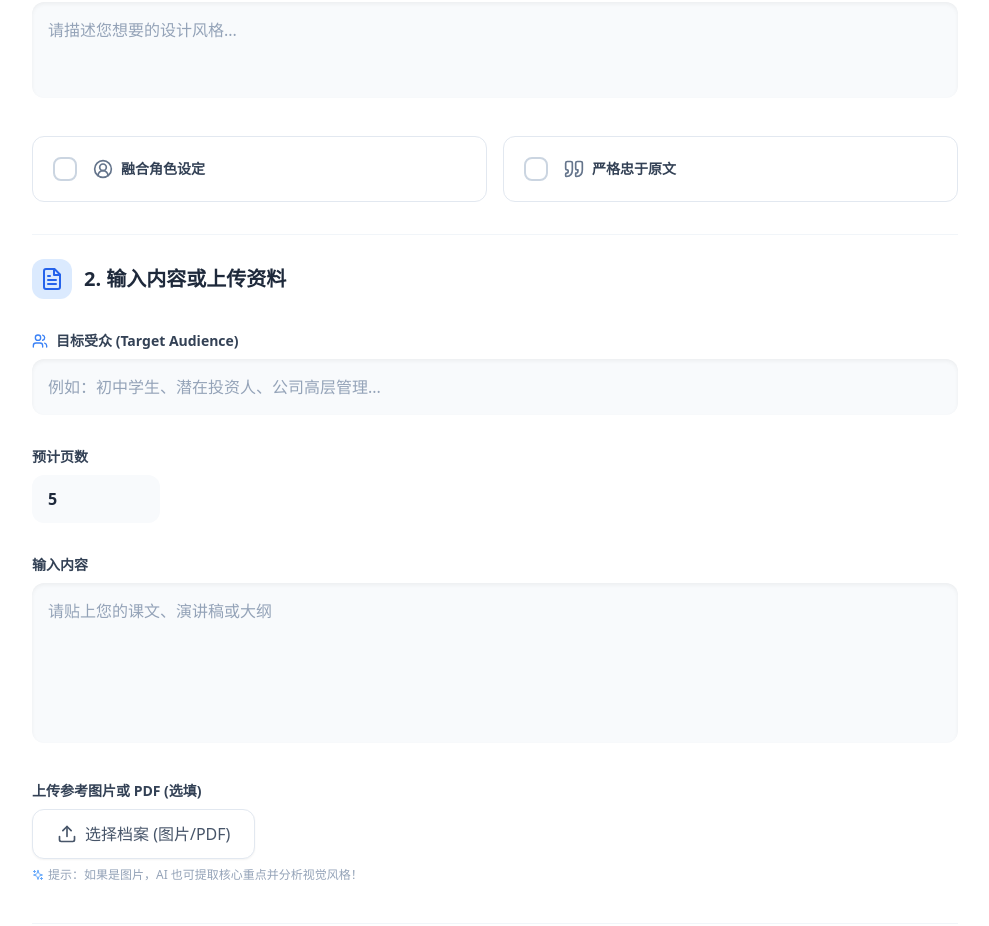
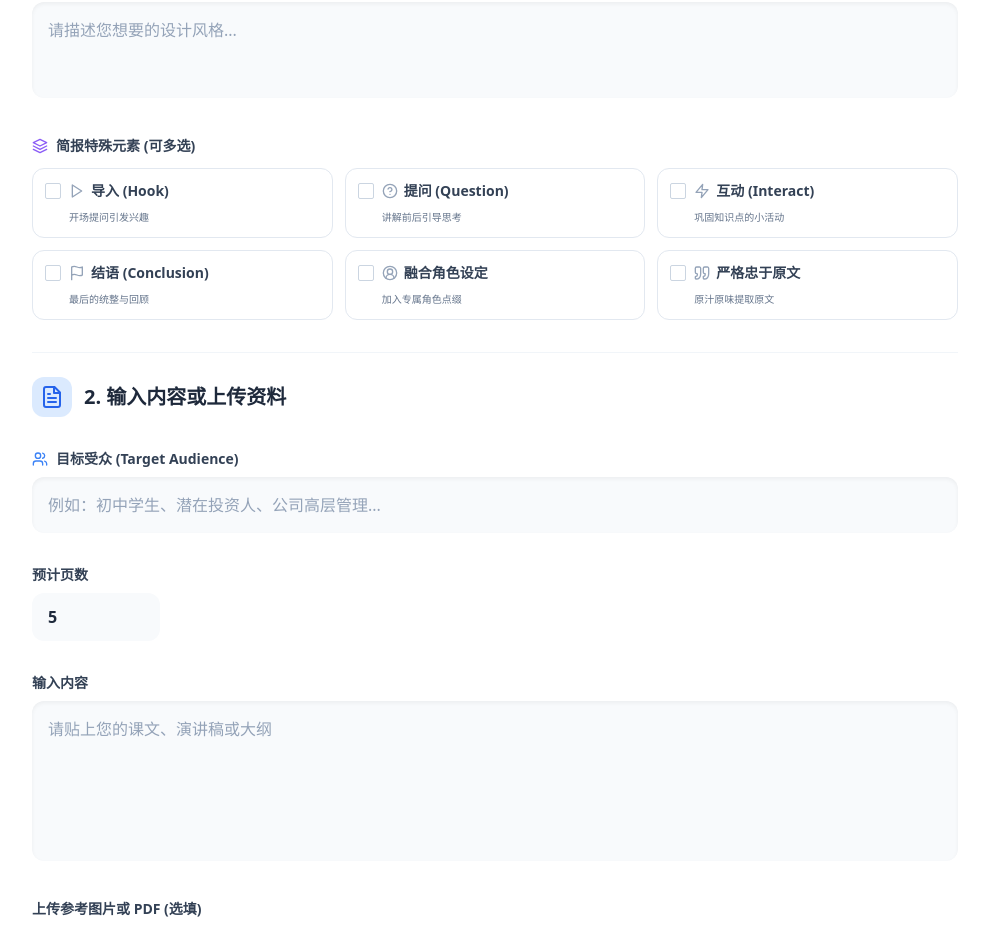
Before and after one commit to vwen123/slidegenerator, a React (Create React App) app: page / in a window 1280 px wide. Shown: the part 1240-2166 px from the top of the page, without its empty margins (145-1134 px from the left). Built offline with nearby package versions, Linux system fonts and the light colour scheme.

Commit message:
Update App.js

```diff
--- a/src/App.js
+++ b/src/App.js
@@ -33,7 +33,12 @@ import {
   Eye,
   EyeOff,
   ExternalLink,
-  Quote
+  Quote,
+  Play,
+  HelpCircle,
+  Zap,
+  Flag,
+  Layers
 } from 'lucide-react';
 
 // --- Translations ---
@@ -72,9 +77,19 @@ const TRANSLATIONS = {
     structureDetailedDesc: "保留完整资讯与数据，制作详尽书面报告",
     structureKeypoint: "重点演示",
     structureKeypointDesc: "精准提取核心重点，适合口头演讲演示",
+    presentationElementsLabel: "简报特殊元素 (可多选)",
+    elementIntro: "导入 (Hook)",
+    elementIntroDesc: "开场提问引发兴趣",
+    elementQuestions: "提问 (Question)",
+    elementQuestionsDesc: "讲解前后引导思考",
+    elementInteraction: "互动 (Interact)",
+    elementInteractionDesc: "巩固知识点的小活动",
+    elementConclusion: "结语 (Conclusion)",
+    elementConclusionDesc: "最后的统整与回顾",
     includePersona: "融合角色设定",
+    elementPersonaDesc: "加入专属角色点缀",
     strictExtractionLabel: "严格忠于原文",
-    strictExtractionDesc: "开启后，AI 将直接摘录原文词句，禁止同义词替换或改写，适合课本/法条。",
+    elementStrictDesc: "原汁原味提取原文",
     customPersonaLabel: "自定义 IP 角色 (选填)",
     customPersonaPlaceholder: "描述您的专属角色，例如：一只戴着红帽子的蓝猫...",
     targetAudience: "目标受众 (Target Audience)",
@@ -143,9 +158,19 @@ const TRANSLATIONS = {
     structureDetailedDesc: "Retain full info & data for a comprehensive report",
     structureKeypoint: "Key Points",
     structureKeypointDesc: "Extract core highlights for speeches & pitches",
-    includePersona: "Integrate Character Setting",
-    strictExtractionLabel: "Strict Text Extraction",
-    strictExtractionDesc: "When enabled, AI will extract exact quotes without paraphrasing or rewriting.",
+    presentationElementsLabel: "Special Elements (Multi-select)",
+    elementIntro: "Intro (Hook)",
+    elementIntroDesc: "Opening question to engage",
+    elementQuestions: "Questions",
+    elementQuestionsDesc: "Provoke thought during content",
+    elementInteraction: "Interaction",
+    elementInteractionDesc: "Activities to consolidate knowledge",
+    elementConclusion: "Conclusion",
+    elementConclusionDesc: "Final summary and review",
+    includePersona: "Include Persona",
+    elementPersonaDesc: "Consistent IP character",
+    strictExtractionLabel: "Strict Fidelity",
+    elementStrictDesc: "Exact quotes, no rewrites",
     customPersonaLabel: "Custom IP Character (Optional)",
     customPersonaPlaceholder: "Describe your character, e.g., A blue cat wearing a red hat...",
     targetAudience: "Target Audience",
@@ -185,106 +210,26 @@ const TRANSLATIONS = {
 // --- Style Presets ---
 const GET_STYLE_PRESETS = (lang) => {
   const presets = [
-    {
-      id: 1,
-      label: lang === 'zh' ? "吉卜力自然风" : "Ghibli Natural",
-      value: lang === 'zh' ? "吉卜力动画风格，高饱和度的蓝天白云，茂密的绿色植被，手绘水彩质感。" : "Ghibli animation style, high saturation blue sky, lush green vegetation, hand-painted watercolor texture."
-    },
-    {
-      id: 2,
-      label: lang === 'zh' ? "游戏任务地图" : "Game Quest Map",
-      value: lang === 'zh' ? "ISO 2.5D 视角，游戏 UI 界面元素，任务节点路径，像素或矢量风格。" : "ISO 2.5D perspective, game UI elements, quest path, pixel or vector style."
-    },
-    {
-      id: 3,
-      label: lang === 'zh' ? "漫画风格" : "Comic/Manga",
-      value: lang === 'zh' ? "高对比度波普色彩，使用对话气泡、速度线、粗体大字强调关键词。" : "High contrast pop colors, using speech bubbles, speed lines, bold characters to emphasize keywords."
-    },
-    {
-      id: 4,
-      label: lang === 'zh' ? "水彩风格" : "Watercolor",
-      value: lang === 'zh' ? "柔和的水痕晕染，透明感，艺术气息，优雅的手绘外观。" : "Soft water stains, transparency, artistic atmosphere, elegant hand-painted look."
-    },
-    {
-      id: 5,
-      label: lang === 'zh' ? "粉彩柔和" : "Pastel Soft",
-      value: lang === 'zh' ? "低饱和度马卡龙色系，梦幻、轻盈、柔和的视觉感受。" : "Low saturation macaron colors, dreamy, light, and soft visual experience."
-    },
-    {
-      id: 6,
-      label: lang === 'zh' ? "手绘插画" : "Hand-drawn",
-      value: lang === 'zh' ? "温暖亲切，手绘风格图标和边框，自然不拘束的线条。" : "Warm and friendly, hand-drawn icons and borders, natural lines."
-    },
-    {
-      id: 7,
-      label: lang === 'zh' ? "温暖疗愈" : "Warm & Healing",
-      value: lang === 'zh' ? "大地色系，柔和的圆角，自然纹理，营造放松信任的氛围。" : "Earth tones, soft rounded corners, natural textures, trusting atmosphere."
-    },
-    {
-      id: 8,
-      label: lang === 'zh' ? "日系漫画" : "Japanese Manga",
-      value: lang === 'zh' ? "经典日系漫画风格，黑白网点，丰富情感表达，连续的分镜排版。" : "Classic manga style, monochrome screentones, expressive emotions, sequential panel layout."
-    },
-    {
-      id: 9,
-      label: lang === 'zh' ? "复古怀旧" : "Retro Nostalgic",
-      value: lang === 'zh' ? "低保真质感，80/90年代配色，复古衬线字体，胶片滤镜效果。" : "Lo-fi texture, 80s/90s color scheme, retro serif fonts, film filter effects."
-    },
-    {
-      id: 10,
-      label: lang === 'zh' ? "活泼童趣" : "Playful & Childlike",
-      value: lang === 'zh' ? "高饱和三原色，简单的几何图形，充满活力的涂鸦风格。" : "High saturation primary colors, simple geometric shapes, doodle style."
-    },
-    {
-      id: 11,
-      label: lang === 'zh' ? "自然有机" : "Natural Organic",
-      value: lang === 'zh' ? "再生纸纹理，植物元素，绿色和土色调，环保自然感。" : "Recycled paper texture, plant elements, green and earthy tones, eco-friendly feel."
-    },
-    {
-      id: 12,
-      label: lang === 'zh' ? "赛博庞克" : "Cyberpunk",
-      value: lang === 'zh' ? "霓虹对比色，深色背景，故障艺术，未来科技美学。" : "Neon contrast colors, dark background, Glitch Art, futuristic aesthetics."
-    },
-    {
-      id: 13,
-      label: lang === 'zh' ? "扁平化设计" : "Flat Design",
-      value: lang === 'zh' ? "无阴影，纯色色块，矢量图标，现代简洁的 UI 风格。" : "No shadows, solid color blocks, vector icons, modern UI style."
-    },
-    {
-      id: 14,
-      label: lang === 'zh' ? "绘本治愈" : "Picture Book Therapy",
-      value: lang === 'zh' ? "柔和色调，隐喻意象，专注于情感表达和故事性。" : "Soft tones, metaphorical imagery, focusing on emotional storytelling."
-    },
-    {
-      id: 15,
-      label: lang === 'zh' ? "麦肯锡风格" : "McKinsey Corporate",
-      value: lang === 'zh' ? "高度专业，海军蓝和高级灰，严格对齐，数据驱动的层级结构。" : "Highly professional, navy blue and grey, strict alignment, data-driven hierarchy."
-    },
-    {
-      id: 16,
-      label: lang === 'zh' ? "Google四原色" : "Google 4-Color",
-      value: lang === 'zh' ? "干净的白色背景，搭配蓝、红、黄、绿的几何图形，现代科技感。" : "Clean white background with blue, red, yellow, green geometric shapes."
-    },
-    {
-      id: 17,
-      label: lang === 'zh' ? "玻璃拟态" : "Glassmorphism",
-      value: lang === 'zh' ? "半透明毛玻璃效果，鲜艳渐变背景，细腻光泽边框，悬浮元素。" : "Frosted glass effects, vibrant gradients, subtle borders, floating elements."
-    },
-    {
-      id: 18,
-      label: lang === 'zh' ? "液态玻璃" : "Liquid Glass",
-      value: lang === 'zh' ? "流动的 3D 形态，光泽折射材质，动态全息渐变。" : "Fluid 3D shapes, glossy refractive materials, dynamic holographic gradients."
-    },
-    {
-      id: 19,
-      label: lang === 'zh' ? "可爱萌系" : "Cute & Moe",
-      value: lang === 'zh' ? "圆润的 UI 元素，柔和糖果色，胖乎乎的吉祥物，活泼的字体。" : "Round UI elements, soft candy colors, chubby mascots, bubbly fonts."
-    },
-    {
-      id: 20,
-      label: lang === 'zh' ? "北欧风" : "Nordic Minimalist",
-      value: lang === 'zh' ? "中性色调，柔和大地色，木材和亚麻等原始纹理，极简美学。" : "Neutral tones, muted earth colors, raw textures like wood and linen, minimalist aesthetic."
-    }
+    { id: 1, label: lang === 'zh' ? "吉卜力自然风" : "Ghibli Natural", value: lang === 'zh' ? "吉卜力动画风格，高饱和度的蓝天白云，茂密的绿色植被，手绘水彩质感。" : "Ghibli animation style, high saturation blue sky, lush green vegetation, hand-painted watercolor texture." },
+    { id: 2, label: lang === 'zh' ? "游戏任务地图" : "Game Quest Map", value: lang === 'zh' ? "ISO 2.5D 视角，游戏 UI 界面元素，任务节点路径，像素或矢量风格。" : "ISO 2.5D perspective, game UI elements, quest path, pixel or vector style." },
+    { id: 3, label: lang === 'zh' ? "漫画风格" : "Comic/Manga", value: lang === 'zh' ? "高对比度波普色彩，使用对话气泡、速度线、粗体大字强调关键词。" : "High contrast pop colors, using speech bubbles, speed lines, bold characters to emphasize keywords." },
+    { id: 4, label: lang === 'zh' ? "水彩风格" : "Watercolor", value: lang === 'zh' ? "柔和的水痕晕染，透明感，艺术气息，优雅的手绘外观。" : "Soft water stains, transparency, artistic atmosphere, elegant hand-painted look." },
+    { id: 5, label: lang === 'zh' ? "粉彩柔和" : "Pastel Soft", value: lang === 'zh' ? "低饱和度马卡龙色系，梦幻、轻盈、柔和的视觉感受。" : "Low saturation macaron colors, dreamy, light, and soft visual experience." },
+    { id: 6, label: lang === 'zh' ? "手绘插画" : "Hand-drawn", value: lang === 'zh' ? "温暖亲切，手绘风格图标和边框，自然不拘束的线条。" : "Warm and friendly, hand-drawn icons and borders, natural lines." },
+    { id: 7, label: lang === 'zh' ? "温暖疗愈" : "Warm & Healing", value: lang === 'zh' ? "大地色系，柔和的圆角，自然纹理，营造放松信任的氛围。" : "Earth tones, soft rounded corners, natural textures, trusting atmosphere." },
+    { id: 8, label: lang === 'zh' ? "日系漫画" : "Japanese Manga", value: lang === 'zh' ? "经典日系漫画风格，黑白网点，丰富情感表达，连续的分镜排版。" : "Classic manga style, monochrome screentones, expressive emotions, sequential panel layout." },
+    { id: 9, label: lang === 'zh' ? "复古怀旧" : "Retro Nostalgic", value: lang === 'zh' ? "低保真质感，80/90年代配色，复古衬线字体，胶片滤镜效果。" : "Lo-fi texture, 80s/90s color scheme, retro serif fonts, film filter effects." },
+    { id: 10, label: lang === 'zh' ? "活泼童趣" : "Playful & Childlike", value: lang === 'zh' ? "高饱和三原色，简单的几何图形，充满活力的涂鸦风格。" : "High saturation primary colors, simple geometric shapes, doodle style." },
+    { id: 11, label: lang === 'zh' ? "自然有机" : "Natural Organic", value: lang === 'zh' ? "再生纸纹理，植物元素，绿色和土色调，环保自然感。" : "Recycled paper texture, plant elements, green and earthy tones, eco-friendly feel." },
+    { id: 12, label: lang === 'zh' ? "赛博庞克" : "Cyberpunk", value: lang === 'zh' ? "霓虹对比色，深色背景，故障艺术，未来科技美学。" : "Neon contrast colors, dark background, Glitch Art, futuristic aesthetics." },
+    { id: 13, label: lang === 'zh' ? "扁平化设计" : "Flat Design", value: lang === 'zh' ? "无阴影，纯色色块，矢量图标，现代简洁的 UI 风格。" : "No shadows, solid color blocks, vector icons, modern UI style." },
+    { id: 14, label: lang === 'zh' ? "绘本治愈" : "Picture Book Therapy", value: lang === 'zh' ? "柔和色调，隐喻意象，专注于情感表达和故事性。" : "Soft tones, metaphorical imagery, focusing on emotional storytelling." },
+    { id: 15, label: lang === 'zh' ? "麦肯锡风格" : "McKinsey Corporate", value: lang === 'zh' ? "高度专业，海军蓝和高级灰，严格对齐，数据驱动的层级结构。" : "Highly professional, navy blue and grey, strict alignment, data-driven hierarchy." },
+    { id: 16, label: lang === 'zh' ? "Google四原色" : "Google 4-Color", value: lang === 'zh' ? "干净的白色背景，搭配蓝、红、黄、绿的几何图形，现代科技感。" : "Clean white background with blue, red, yellow, green geometric shapes." },
+    { id: 17, label: lang === 'zh' ? "玻璃拟态" : "Glassmorphism", value: lang === 'zh' ? "半透明毛玻璃效果，鲜艳渐变背景，细腻光泽边框，悬浮元素。" : "Frosted glass effects, vibrant gradients, subtle borders, floating elements." },
+    { id: 18, label: lang === 'zh' ? "液态玻璃" : "Liquid Glass", value: lang === 'zh' ? "流动的 3D 形态，光泽折射材质，动态全息渐变。" : "Fluid 3D shapes, glossy refractive materials, dynamic holographic gradients." },
+    { id: 19, label: lang === 'zh' ? "可爱萌系" : "Cute & Moe", value: lang === 'zh' ? "圆润的 UI 元素，柔和糖果色，胖乎乎的吉祥物，活泼的字体。" : "Round UI elements, soft candy colors, chubby mascots, bubbly fonts." },
+    { id: 20, label: lang === 'zh' ? "北欧风" : "Nordic Minimalist", value: lang === 'zh' ? "中性色调，柔和大地色，木材和亚麻等原始纹理，极简美学。" : "Neutral tones, muted earth colors, raw textures like wood and linen, minimalist aesthetic." }
   ];
   return presets;
 };
@@ -337,7 +282,7 @@ const getLayoutInstruction = (layoutStyle) => {
 
 // --- API Logic ---
 const generateWithGemini = async (config, language, apiKey) => {
-  const { styleDesc, pageCount, content, uploadedFile, includePersona, targetAudience, structureType, layoutStyle, customPersona, strictExtraction } = config;
+  const { styleDesc, pageCount, content, uploadedFile, includePersona, targetAudience, structureType, layoutStyle, customPersona, strictExtraction, addIntro, addQuestions, addInteraction, addConclusion } = config;
 
   if (!apiKey) throw new Error("API Key Missing");
 
@@ -378,6 +323,17 @@ const generateWithGemini = async (config, language, apiKey) => {
 - Summarize, refine, and optimize the source content into impactful bullet points suitable for a presentation.
 - You are encouraged to paraphrase and improve the wording for better flow and visual impact, as long as the core meaning is preserved.`;
 
+  // --- Presentation Elements Logic ---
+  let elementsInstructions = [];
+  if (addIntro) elementsInstructions.push("- INCLUSION: The FIRST page MUST be an 'Intro/Hook (导入)', starting with a thought-provoking question to engage the audience based on the content.");
+  if (addQuestions) elementsInstructions.push("- INCLUSION: Integrate 'Thought-Provoking Questions (提问)' within the content pages to stimulate thinking before or after explaining concepts.");
+  if (addInteraction) elementsInstructions.push("- INCLUSION: Include 'Interactive Elements (互动)' to consolidate knowledge points (e.g., quick quiz, discussion prompt, reflection task).");
+  if (addConclusion) elementsInstructions.push("- INCLUSION: The FINAL page MUST be a 'Conclusion (结语)', providing a clear summary and review of the entire topic.");
+
+  let elementsPrompt = elementsInstructions.length > 0
+      ? `\n    PRESENTATION ELEMENTS REQUESTED (MANDATORY):\n    ${elementsInstructions.join('\n    ')}\n    *Note: Even if STRICT TEXT FIDELITY is enabled, formulate these interactions/questions STRICTLY around the exact concepts found in the source text.*`
+      : "";
+
   const systemPrompt = `
     You are a professional Presentation Designer and AI Art Director.
     Your task is to deeply analyze the user's source content and transform it into a structured presentation outline.
@@ -387,6 +343,7 @@ const generateWithGemini = async (config, language, apiKey) => {
     2. DESIGN STYLE: "${styleDesc}". You MUST translate this requested style into a cohesive 'globalStyle' and apply it conceptually to every 'visualElements'.
     3. STRUCTURE MODE: ${structureType} (${structureInstruction}). The way you extract, logically group, and present the Source Content MUST strictly follow this narrative or data structure.
     4. LAYOUT RULE: ${layoutStyle} (${layoutInstruction}). Every page's 'layoutDesign' must be dictated by this specific layout system.
+    ${elementsPrompt}
 
     Output MUST be valid JSON with this structure:
     {
@@ -399,7 +356,7 @@ const generateWithGemini = async (config, language, apiKey) => {
         {
           "page": 1,
           "title": "Page Title",
-          "corePoints": "Extracted key points based on Structure Mode.",
+          "corePoints": "Extracted key points based on Structure Mode. If this page serves an Intro/Question/Interaction/Conclusion purpose, format it appropriately.",
           "visualElements": "Description of visual elements in ${langInstruction}.",
           "layoutDesign": "Specific layout instructions following the Layout Rule"
         }
@@ -721,6 +678,16 @@ const InputStep = ({ config, updateConfig, onGenerate, isGenerating, t, language
   const structureOptions = GET_STRUCTURE_OPTIONS(language, t);
   const layoutOptions = GET_LAYOUT_OPTIONS(language, t);
 
+  // 简报特殊元素与约束选项定义
+  const presentationElements = [
+    { id: 'addIntro', label: t.elementIntro, desc: t.elementIntroDesc, icon: <Play className="w-4 h-4" />, color: "border-sky-500 bg-sky-50 text-sky-700 ring-sky-500" },
+    { id: 'addQuestions', label: t.elementQuestions, desc: t.elementQuestionsDesc, icon: <HelpCircle className="w-4 h-4" />, color: "border-indigo-500 bg-indigo-50 text-indigo-700 ring-indigo-500" },
+    { id: 'addInteraction', label: t.elementInteraction, desc: t.elementInteractionDesc, icon: <Zap className="w-4 h-4" />, color: "border-amber-500 bg-amber-50 text-amber-700 ring-amber-500" },
+    { id: 'addConclusion', label: t.elementConclusion, desc: t.elementConclusionDesc, icon: <Flag className="w-4 h-4" />, color: "border-emerald-500 bg-emerald-50 text-emerald-700 ring-emerald-500" },
+    { id: 'includePersona', label: t.includePersona, desc: t.elementPersonaDesc, icon: <UserCircle2 className="w-4 h-4" />, color: "border-violet-500 bg-violet-50 text-violet-700 ring-violet-500" },
+    { id: 'strictExtraction', label: t.strictExtractionLabel, desc: t.elementStrictDesc, icon: <Quote className="w-4 h-4" />, color: "border-rose-500 bg-rose-50 text-rose-700 ring-rose-500" }
+  ];
+
   const handleFileClick = () => {
     fileInputRef.current.click();
   };
@@ -864,77 +831,65 @@ const InputStep = ({ config, updateConfig, onGenerate, isGenerating, t, language
               />
             </div>
 
-            {/* 开关设定组 */}
-            <div className="grid grid-cols-1 md:grid-cols-2 gap-4 items-start">
-                {/* 个人形象融合设定 */}
-                <div className="flex flex-col">
-                    <div
-                        onClick={() => updateConfig('includePersona', !config.includePersona)}
-                        className={`flex items-center gap-4 p-5 rounded-xl border cursor-pointer transition-all duration-200 ${
-                            config.includePersona
-                            ? 'bg-violet-50 border-violet-200 shadow-sm'
-                            : 'bg-white border-slate-200 hover:border-slate-300 hover:bg-slate-50'
+            {/* 简报特殊元素与约束 (多选) */}
+            <div>
+                <label className="block text-sm font-semibold text-slate-700 mb-3 flex items-center gap-2">
+                    <Layers className="w-4 h-4 text-violet-500" />
+                    {t.presentationElementsLabel}
+                </label>
+                <div className="grid grid-cols-2 md:grid-cols-3 gap-3">
+                    {presentationElements.map((element) => {
+                        const isSelected = config[element.id];
+                        return (
+                            <button
+                                key={element.id}
+                                onClick={() => updateConfig(element.id, !isSelected)}
+                                className={`flex flex-col items-start p-3 rounded-xl border transition-all text-left ${
+                                    isSelected
+                                    ? element.color + " shadow-sm ring-1 ring-offset-1 ring-transparent"
+                                    : "bg-white border-slate-200 hover:border-slate-300 hover:bg-slate-50"
                                 }`}
                             >
-                        <div className={`flex-shrink-0 w-6 h-6 rounded-lg border-2 flex items-center justify-center transition-colors ${
-                            config.includePersona
-                            ? 'bg-violet-600 border-violet-600'
-                            : 'bg-white border-slate-300'
+                                <div className="flex items-center gap-2 mb-1 w-full">
+                                    {/* 独立的打勾方块 */}
+                                    <div className={`w-4 h-4 rounded-sm border flex items-center justify-center transition-colors flex-shrink-0 ${
+                                        isSelected ? 'bg-white border-slate-400 text-slate-700' : 'border-slate-300 text-transparent bg-white'
                                     }`}>
-                            {config.includePersona && <Check className="w-4 h-4 text-white stroke-[3]" />}
+                                        <Check className="w-3 h-3 stroke-[4]" />
                                     </div>
-                        <div>
-                            <div className="flex items-center gap-2">
-                                <UserCircle2 className={`w-5 h-5 ${config.includePersona ? 'text-violet-600' : 'text-slate-500'}`} />
-                                <h4 className={`text-sm font-bold ${config.includePersona ? 'text-violet-900' : 'text-slate-700'}`}>
-                                    {t.includePersona}
-                                </h4>
+                                    {/* 图标与标题 */}
+                                    <div className={`flex items-center gap-1.5 ${isSelected ? 'text-current' : 'text-slate-700'}`}>
+                                        <span className={isSelected ? 'opacity-80' : 'text-slate-400'}>{element.icon}</span>
+                                        <h3 className="text-sm font-bold">
+                                            {element.label}
+                                        </h3>
                                     </div>
                                 </div>
+                                {/* 描述文字，左侧留出对齐空间 */}
+                                <p className={`text-[10px] leading-relaxed mt-1 pl-6 ${isSelected ? 'text-current opacity-80' : 'text-slate-500'}`}>
+                                    {element.desc}
+                                </p>
+                            </button>
+                        );
+                    })}
                 </div>
 
-                    {/* 自定义角色输入框 */}
+                {/* 动态显示的自定义角色输入框 */}
                 {config.includePersona && (
-                        <div className="mt-3 pl-12 animate-fade-in-up">
-                            <label className="block text-xs font-semibold text-slate-500 mb-1">{t.customPersonaLabel}</label>
+                    <div className="mt-4 p-4 bg-violet-50/50 border border-violet-100 rounded-xl animate-fade-in-up">
+                        <label className="block text-xs font-semibold text-slate-600 mb-2 flex items-center gap-2">
+                            <UserCircle2 className="w-4 h-4 text-violet-500" />
+                            {t.customPersonaLabel}
+                        </label>
                         <input
                             type="text"
                             value={config.customPersona || ''}
                             onChange={(e) => updateConfig('customPersona', e.target.value)}
                             placeholder={t.customPersonaPlaceholder}
-                                className="w-full p-3 text-sm bg-violet-50/50 border border-violet-100 rounded-xl text-slate-700 placeholder:text-slate-400 focus:ring-2 focus:ring-violet-500 focus:bg-white transition-all outline-none shadow-inner"
+                            className="w-full p-3 text-sm bg-white border border-violet-200 rounded-lg text-slate-700 placeholder:text-slate-400 focus:ring-2 focus:ring-violet-500 transition-all outline-none shadow-sm"
                         />
                     </div>
                 )}
-                </div>
-
-                {/* 严格忠于原文设定 */}
-                <div className="flex flex-col">
-                    <div
-                        onClick={() => updateConfig('strictExtraction', !config.strictExtraction)}
-                        className={`flex items-center gap-4 p-5 rounded-xl border cursor-pointer transition-all duration-200 ${
-                            config.strictExtraction
-                            ? 'bg-violet-50 border-violet-200 shadow-sm'
-                            : 'bg-white border-slate-200 hover:border-slate-300 hover:bg-slate-50'
-                        }`}
-                    >
-                        <div className={`flex-shrink-0 w-6 h-6 rounded-lg border-2 flex items-center justify-center transition-colors ${
-                            config.strictExtraction
-                            ? 'bg-violet-600 border-violet-600'
-                            : 'bg-white border-slate-300'
-                        }`}>
-                            {config.strictExtraction && <Check className="w-4 h-4 text-white stroke-[3]" />}
-                        </div>
-                        <div>
-                            <div className="flex items-center gap-2">
-                                <Quote className={`w-5 h-5 ${config.strictExtraction ? 'text-violet-600' : 'text-slate-500'}`} />
-                                <h4 className={`text-sm font-bold ${config.strictExtraction ? 'text-violet-900' : 'text-slate-700'}`}>
-                                    {t.strictExtractionLabel}
-                                </h4>
-                            </div>
-                        </div>
-                    </div>
-                </div>
             </div>
 
             {/* Content Section Header */}
@@ -1400,10 +1355,14 @@ export default function App() {
       uploadedFile: null,
       includePersona: false,
       customPersona: "", // 存储自定义角色
-      strictExtraction: false, // 新增开关状态
+      strictExtraction: false,
+      addIntro: false,        // 新增：导入开关
+      addQuestions: false,    // 新增：提问开关
+      addInteraction: false,  // 新增：互动开关
+      addConclusion: false,   // 新增：结语开关
       targetAudience: "" ,
-      structureType: 'keypoint', // Default structure
-      layoutStyle: 'traditional' // Default layout
+      structureType: 'keypoint',
+      layoutStyle: 'traditional'
   });
   const [resultData, setResultData] = useState(null);
 
```
Lines whose indentation alone changed are shown as unchanged.
